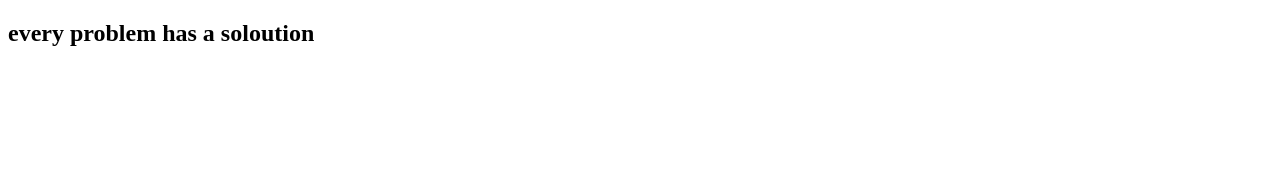
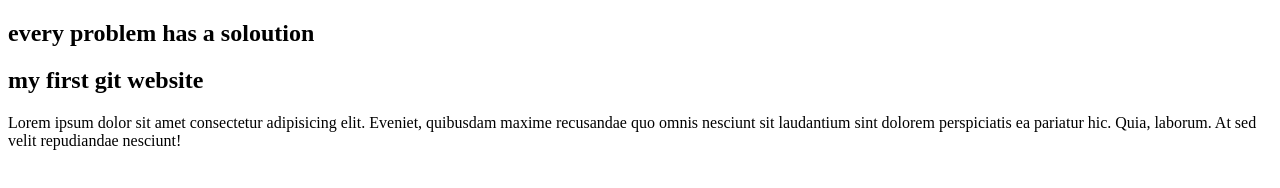
Before and after one commit to moshiur1729/problem-is-problem, a plain HTML site: page index.html in a window 1280 px wide. Drawn offline with Linux system fonts and the light colour scheme.

Commit message:
my first git website

```diff
--- a/index.html
+++ b/index.html
@@ -5,7 +5,12 @@
     <meta name="viewport" content="width=device-width, initial-scale=1.0">
     <title>problem is problem</title>
 </head>
-<body><h2>every problem has a soloution</h2>
+<body
+><h2>every problem has a soloution</h2>
+    <div>
+        <h2>my first git website</h2>
+        <p>Lorem ipsum dolor sit amet consectetur adipisicing elit. Eveniet, quibusdam maxime recusandae quo omnis nesciunt sit laudantium sint dolorem perspiciatis ea pariatur hic. Quia, laborum. At sed velit repudiandae nesciunt!</p>
+    </div>
 
 </body>
 </html>
```
